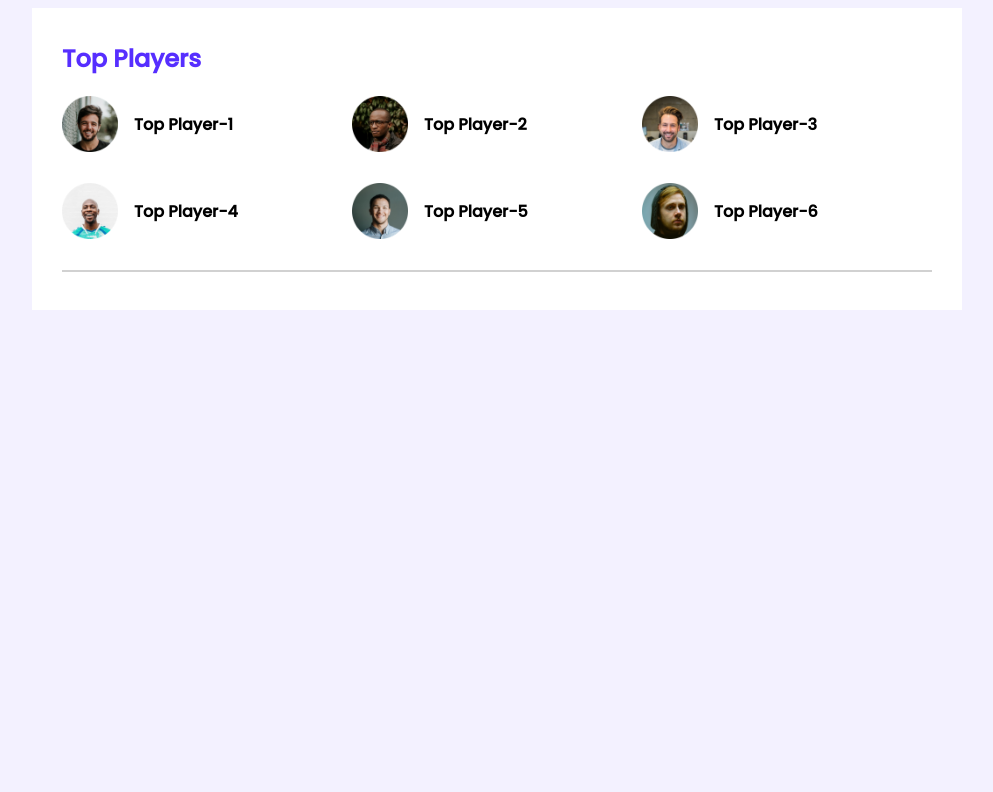
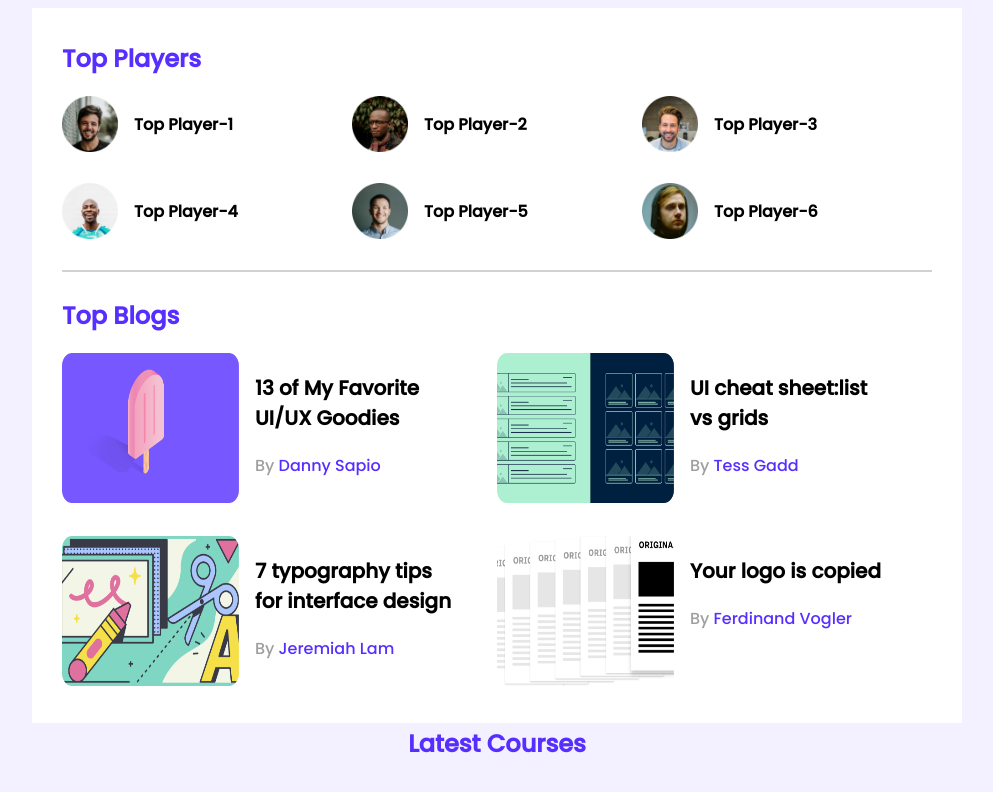
Before and after one commit to ivan975/leaderBoardCSS3, a plain HTML site: page index.html in a window 1280 px wide. Shown: the whole page, without its empty margins (143-1136 px from the left). Drawn offline with Linux system fonts and the light colour scheme.

Commit message:
top blogs done

```diff
--- a/index.html
+++ b/index.html
@@ -51,7 +51,54 @@
                 </div>
             </div>
             <hr>
+            <div class="top-blogs">
+                <h2 class="section-title">Top Blogs</h2>
+                <div class="blogs">
+                    <article class="blog">
+                        <div class="thumbnail">
+                            <img src="./images/blogs/blog-1.png" alt="">
+                        </div>
+                        <div class="blog-details">
+                            <h3 class="blog-title">13 of My Favorite UI/UX Goodies</h3>
+                            <p class="blog-author">By <a href="#">Danny Sapio</a></p>
+                        </div>
+                    </article>
+                    <article class="blog">
+                        <div class="thumbnail">
+                            <img src="./images/blogs/blog-2.png" alt="">
+                        </div>
+                        <div class="blog-details">
+                            <h3 class="blog-title">UI cheat sheet:list vs grids</h3>
+                            <p class="blog-author">By <a href="#">Tess Gadd</a></p>
+                        </div>
+                    </article>
+                    <article class="blog">
+                        <div class="thumbnail">
+                            <img src="./images/blogs/blog-3.png" alt="">
+                        </div>
+                        <div class="blog-details">
+                            <h3 class="blog-title">7 typography tips for interface design</h3>
+                            <p class="blog-author">By <a href="#">Jeremiah Lam</a></p>
+                        </div>
+                    </article>
+                    <article class="blog">
+                        <div class="thumbnail">
+                            <img src="./images/blogs/blog-4.png" alt="">
+                        </div>
+                        <div class="blog-details">
+                            <h3 class="blog-title">Your logo is copied</h3>
+                            <p class="blog-author">By <a href="#">Ferdinand Vogler</a></p>
+                        </div>
+                    </article>
+                </div>
+            </div>
         </section>
+
+        <!-- latest courses starts -->
+        <section>
+            <h2 class="section-title">Latest Courses</h2>
+        </section>
+        <!-- latest courses ends -->
     </main>
     <!-- main ends -->
 </body>
--- a/styles/style.css
+++ b/styles/style.css
@@ -44,4 +44,36 @@ main {
 hr {
   border: 1px solid #d1d1d1;
   margin-top: 30px;
+  margin-bottom: 26px;
 }
+
+/* top blog styles */
+.blogs {
+  display: grid;
+  grid-template-columns: repeat(2, 1fr);
+  grid-row-gap: 26px;
+}
+.blog {
+  display: flex;
+}
+.blog .thumbnail img {
+  width: 177px;
+  height: 150px;
+}
+.blog-details {
+  margin-left: 16px;
+}
+.blog-title {
+  font-size: 20px;
+  width: 200px;
+  /* height: 68px; */
+}
+.blog-author {
+  color: #9f9f9f;
+  font-size: 16px;
+}
+.blog-author a {
+  color: #562eff;
+  text-decoration: none;
+  font-size: 16px;
+}
```
